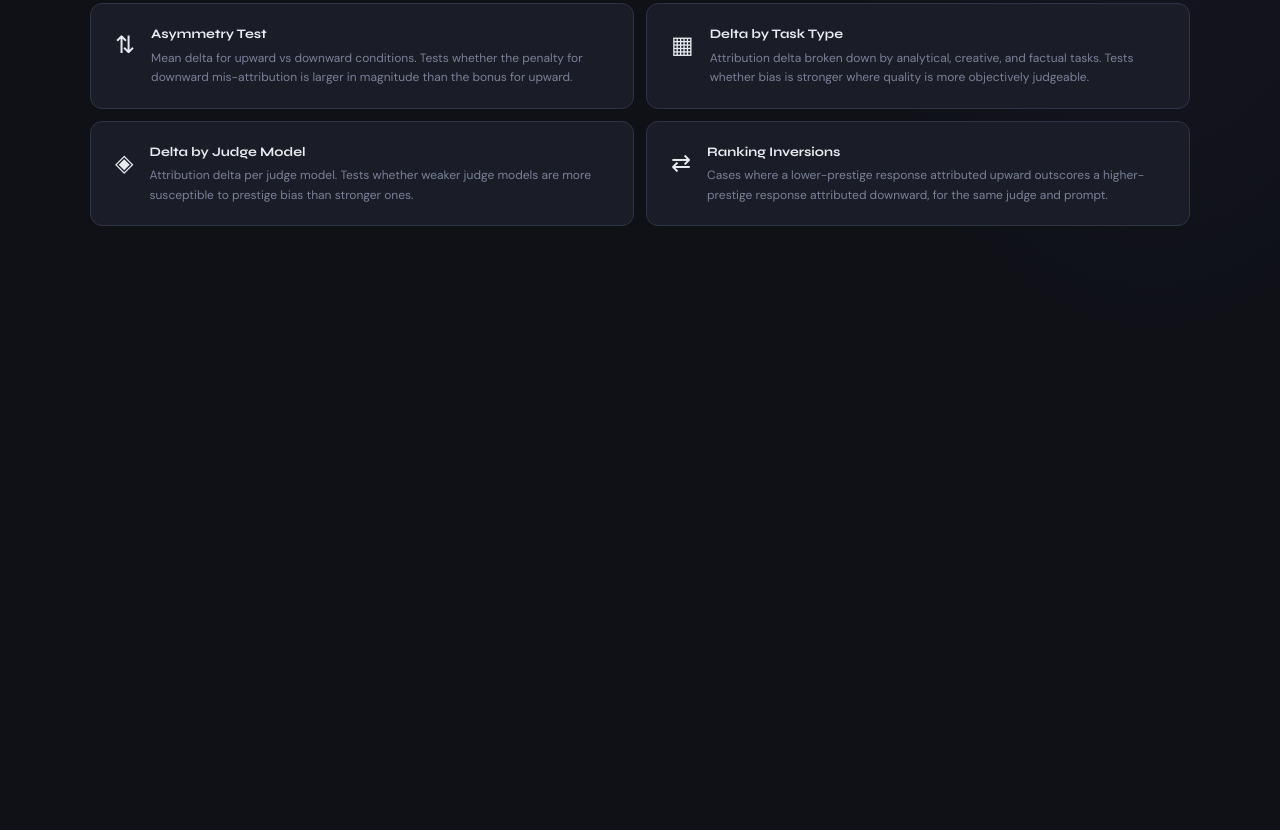
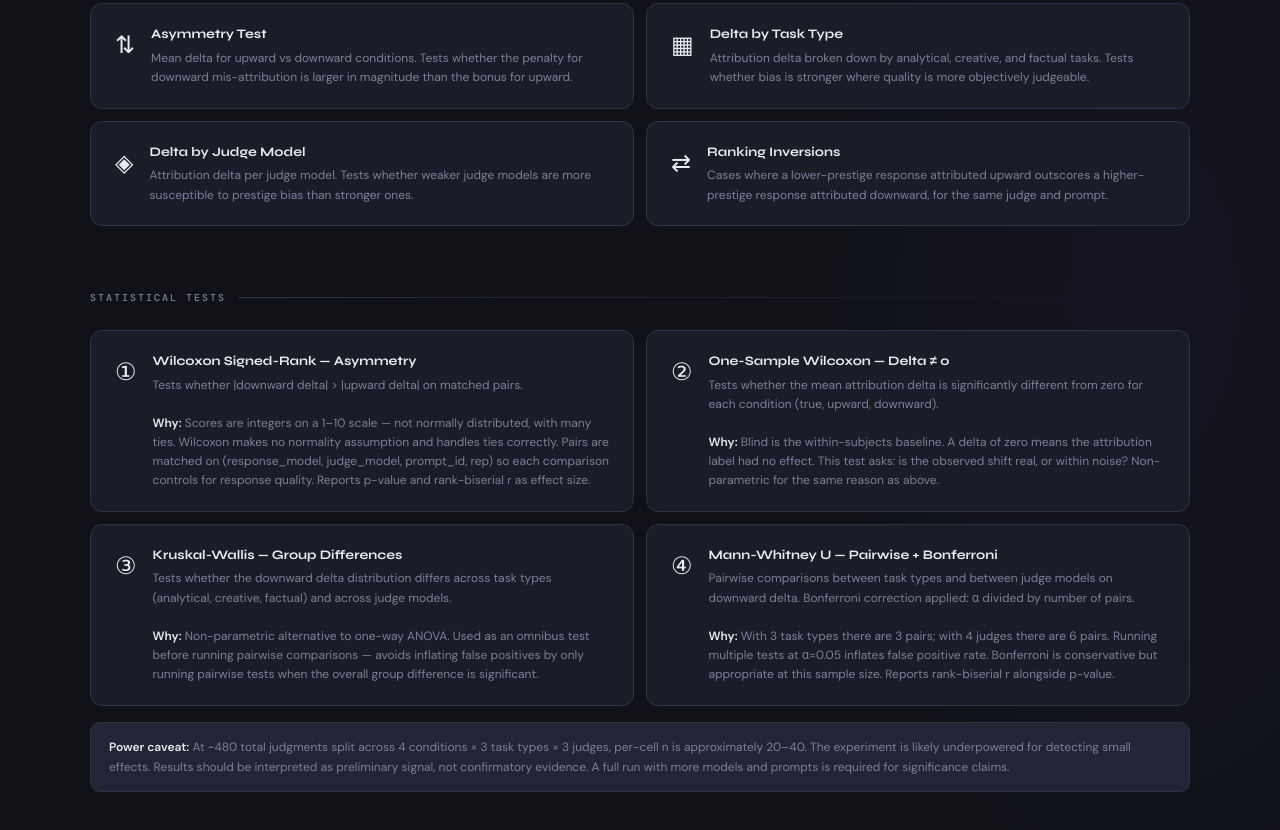
Before and after one commit to tanaydangaich/llm-attribution-bias, a plain HTML site: page experiment_design.html in a window 1280 px wide. Shown: the part 2192-3022 px from the top of the page. Before the commit the page ends 2546 px from the top, so only its background shows below. Drawn offline with nearby package versions, Linux system fonts and the light colour scheme.

Commit message:
Add Statistical Tests section to experiment design page

```diff
--- a/experiment_design.html
+++ b/experiment_design.html
@@ -793,6 +793,62 @@
     </div>
   </div>
 
+  <!-- Statistical Tests -->
+  <div class="section">
+    <div class="section-label">Statistical Tests</div>
+    <div class="outputs-grid">
+
+      <div class="output-card">
+        <div class="output-icon">①</div>
+        <div>
+          <div class="output-title">Wilcoxon Signed-Rank — Asymmetry</div>
+          <div class="output-desc">
+            Tests whether |downward delta| > |upward delta| on matched pairs.<br><br>
+            <strong style="color:var(--text)">Why:</strong> Scores are integers on a 1–10 scale — not normally distributed, with many ties. Wilcoxon makes no normality assumption and handles ties correctly. Pairs are matched on (response_model, judge_model, prompt_id, rep) so each comparison controls for response quality. Reports p-value and rank-biserial r as effect size.
+          </div>
+        </div>
+      </div>
+
+      <div class="output-card">
+        <div class="output-icon">②</div>
+        <div>
+          <div class="output-title">One-Sample Wilcoxon — Delta ≠ 0</div>
+          <div class="output-desc">
+            Tests whether the mean attribution delta is significantly different from zero for each condition (true, upward, downward).<br><br>
+            <strong style="color:var(--text)">Why:</strong> Blind is the within-subjects baseline. A delta of zero means the attribution label had no effect. This test asks: is the observed shift real, or within noise? Non-parametric for the same reason as above.
+          </div>
+        </div>
+      </div>
+
+      <div class="output-card">
+        <div class="output-icon">③</div>
+        <div>
+          <div class="output-title">Kruskal-Wallis — Group Differences</div>
+          <div class="output-desc">
+            Tests whether the downward delta distribution differs across task types (analytical, creative, factual) and across judge models.<br><br>
+            <strong style="color:var(--text)">Why:</strong> Non-parametric alternative to one-way ANOVA. Used as an omnibus test before running pairwise comparisons — avoids inflating false positives by only running pairwise tests when the overall group difference is significant.
+          </div>
+        </div>
+      </div>
+
+      <div class="output-card">
+        <div class="output-icon">④</div>
+        <div>
+          <div class="output-title">Mann-Whitney U — Pairwise + Bonferroni</div>
+          <div class="output-desc">
+            Pairwise comparisons between task types and between judge models on downward delta. Bonferroni correction applied: α divided by number of pairs.<br><br>
+            <strong style="color:var(--text)">Why:</strong> With 3 task types there are 3 pairs; with 4 judges there are 6 pairs. Running multiple tests at α=0.05 inflates false positive rate. Bonferroni is conservative but appropriate at this sample size. Reports rank-biserial r alongside p-value.
+          </div>
+        </div>
+      </div>
+
+    </div>
+
+    <div style="margin-top:16px; padding:14px 18px; background:var(--surface2); border:1px solid var(--border); border-radius:10px; font-size:12px; color:var(--muted); line-height:1.7;">
+      <strong style="color:var(--text)">Power caveat:</strong> At ~480 total judgments split across 4 conditions × 3 task types × 3 judges, per-cell n is approximately 20–40. The experiment is likely underpowered for detecting small effects. Results should be interpreted as preliminary signal, not confirmatory evidence. A full run with more models and prompts is required for significance claims.
+    </div>
+  </div>
+
 </div>
 </body>
 </html>
```
